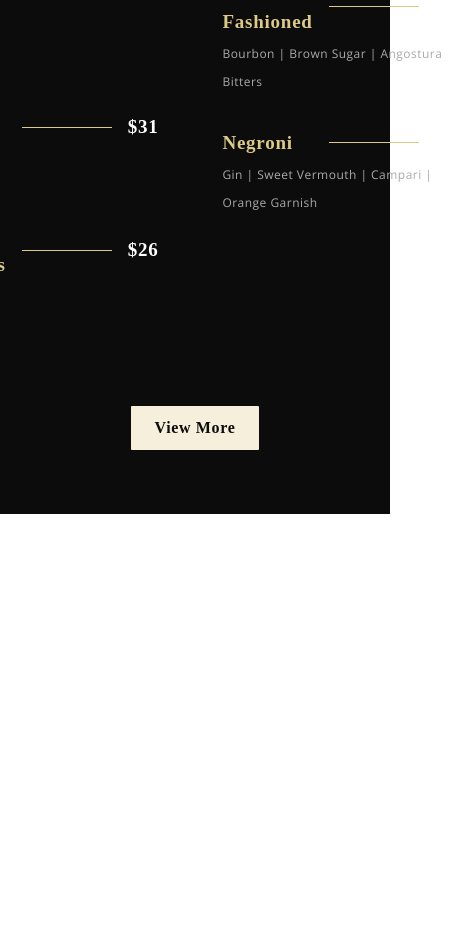
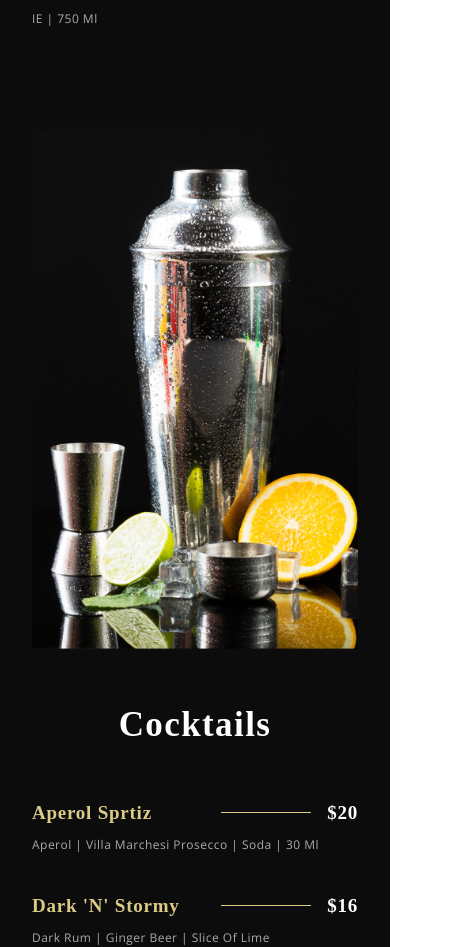
Before and after one commit to wichofly/gerich-restaurant, a React (Vite) app: page / in a window 390 px wide. Shown: the part 4310-5257 px from the top of the page, 465 px wide, since content can reach past the window. Before the commit the page ends 4824 px from the top, so only its background shows below. Built offline with nearby package versions, Linux system fonts and the light colour scheme; a web font is replaced by a local one.

Commit message:
style:  media added

```diff
--- a/src/container/Menu/SpecialMenu.css
+++ b/src/container/Menu/SpecialMenu.css
@@ -51,3 +51,41 @@
   margin: 2rem 0;
   width: 100%;
 }
+
+@media screen and (max-width:2000px) {
+  .app__specialMenu-menu_img {
+    width: 650px;
+  }
+
+  .app__specialMenu-menu_img img {
+    height: 920px;
+  }
+}
+
+@media screen and (max-width:1150px) {
+  .app__specialMenu-menu {
+    flex-direction: column;
+    align-items: center;
+    width: 100%;
+  }
+
+  .app__specialMenu-menu_img {
+    margin: 3rem 0;
+  }
+
+}
+
+@media screen and (max-width:650px) {
+  .app__specialMenu-menu_img {
+    width: 100%;
+  }
+
+  .app__specialMenu-menu_img img {
+    height: 520px;
+  }
+
+  .app__specialMenu-menu_heading {
+    font-size: 35px;
+    line-height: 48.5px;
+  }
+}
```
